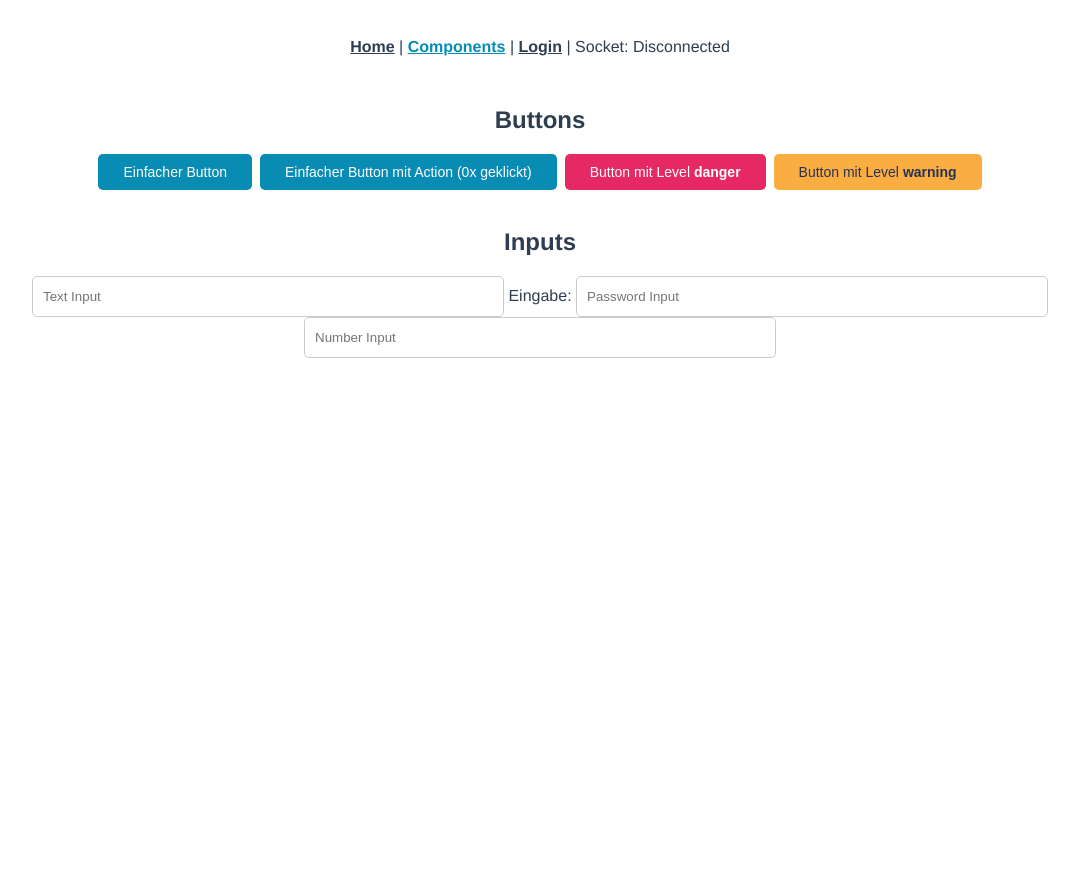
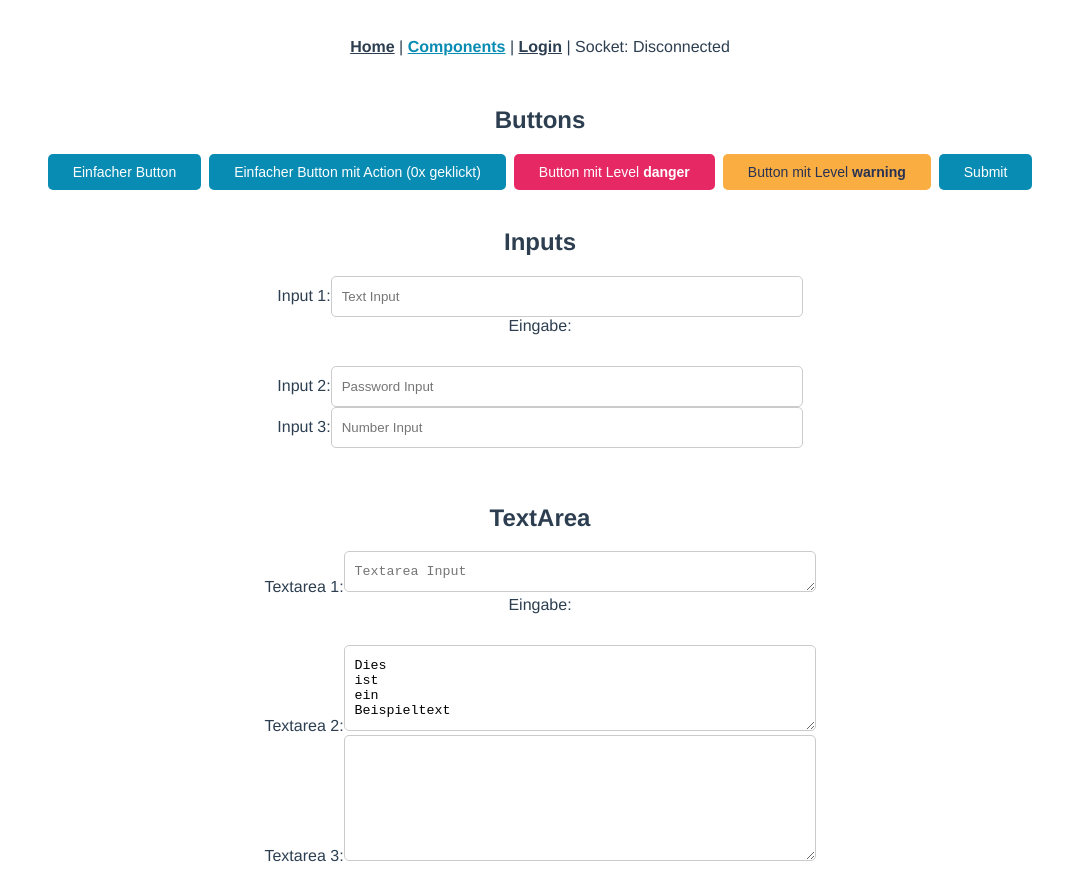
Before and after one commit to TheTimmaeh/EVA-Tischtennis, a Vue app in the folder frontend-private/: page /components in a window 1280 px wide. Shown: the whole page, without its empty margins (100-1179 px from the left). Before the commit the page ends 800 px from the top, so only its background shows below. Built offline with nearby package versions, Linux system fonts and the light colour scheme.

Commit message:
Added TextArea to Components

```diff
--- a/frontend-private/src/views/Components.vue
+++ b/frontend-private/src/views/Components.vue
@@ -5,11 +5,19 @@
     <VButton class="button" @action="clicked++">Einfacher Button mit Action ({{ clicked }}x geklickt)</VButton>
     <VButton class="button" level="danger">Button mit Level <strong>danger</strong></VButton>
     <VButton class="button" level="warning">Button mit Level <strong>warning</strong></VButton>
+    <VButton class="button"></VButton>
     <br /><br />
     <h2>Inputs</h2>
-    <InputField placeholder="Text Input" v-model="forminput" /> Eingabe: {{ forminput }}
-    <InputField type="password" placeholder="Password Input" />
-    <InputField type="number" placeholder="Number Input" />
+    <label for="input1">Input 1:</label><InputField label="input1" placeholder="Text Input" v-model="input1" /><br />
+    Eingabe: <pre>{{ input1 }}</pre><br />
+    <label for="input2">Input 2:</label><InputField type="password" label="input2" placeholder="Password Input" level="warning" /><br />
+    <label for="input3">Input 3:</label><InputField type="number" label="input3" placeholder="Number Input" level="danger" /><br />
+    <br /><br />
+    <h2>TextArea</h2>
+    <label for="textarea1">Textarea 1:</label><TextArea label="textarea1" placeholder="Textarea Input" v-model="input2" /><br />
+    Eingabe: <pre>{{ input2 }}</pre><br />
+    <label for="textarea2">Textarea 2:</label><TextArea label="textarea2" level="warning" :modelValue="beispieltext" /><br />
+    <label for="textarea1">Textarea 3:</label><TextArea label="textarea3" level="danger" autoresize="false" />
   </div>
 </template>
 
@@ -17,20 +25,28 @@
 import { ref } from 'vue'
 import VButton from '@/components/VButton'
 import InputField from '@/components/InputField'
+import TextArea from '@/components/TextArea'
 
 export default {
   name: 'Components',
   components: {
     VButton,
     InputField,
+    TextArea,
   },
   setup(){
     let clicked = ref(0)
-    let forminput = ref('')
+    let input1 = ref('')
+    let input2 = ref('')
 
     return {
       clicked,
-      forminput,
+      input1,
+      input2,
+      beispieltext: `Dies
+ist
+ein
+Beispieltext`,
     }
   },
 }
```
